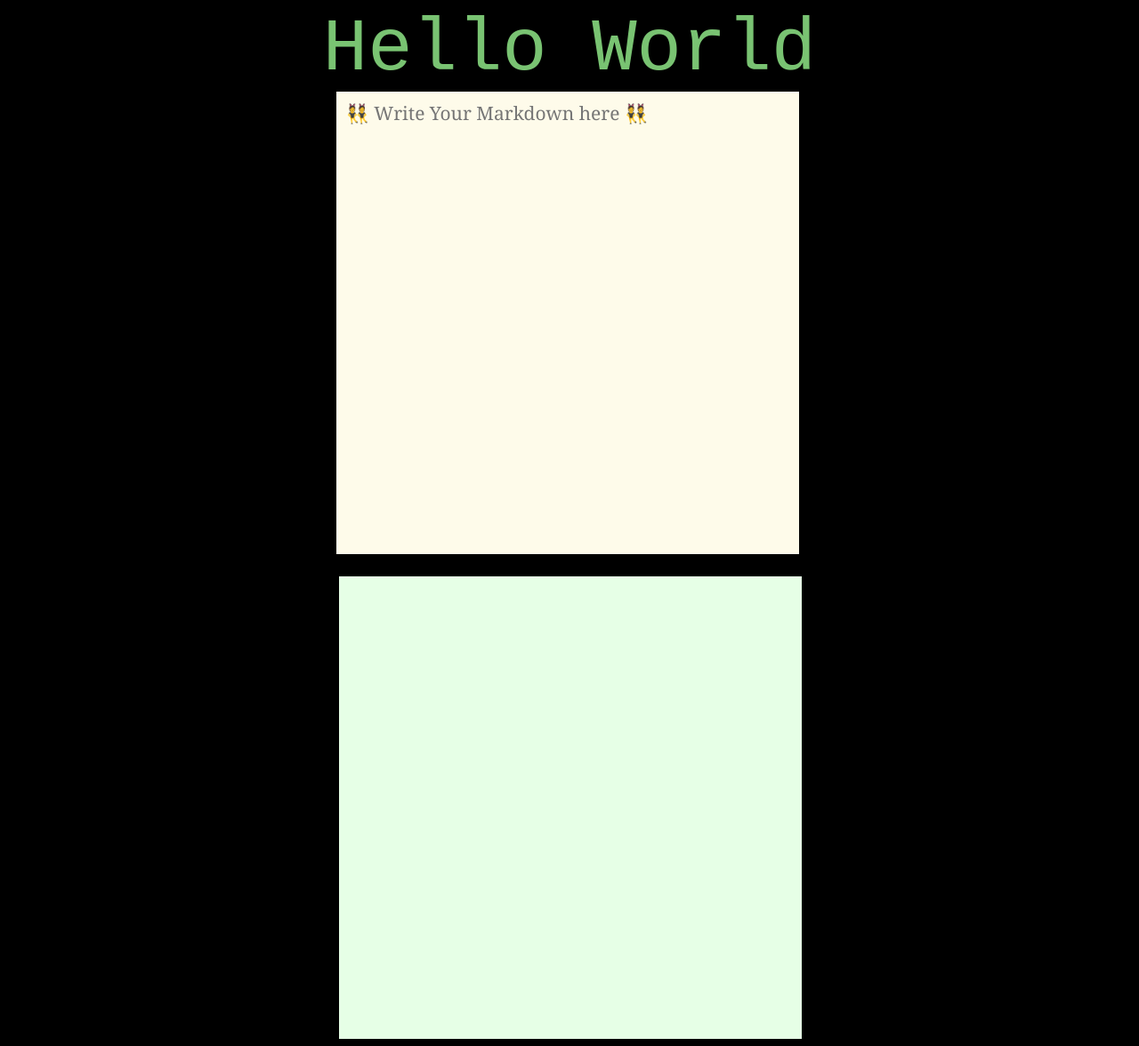
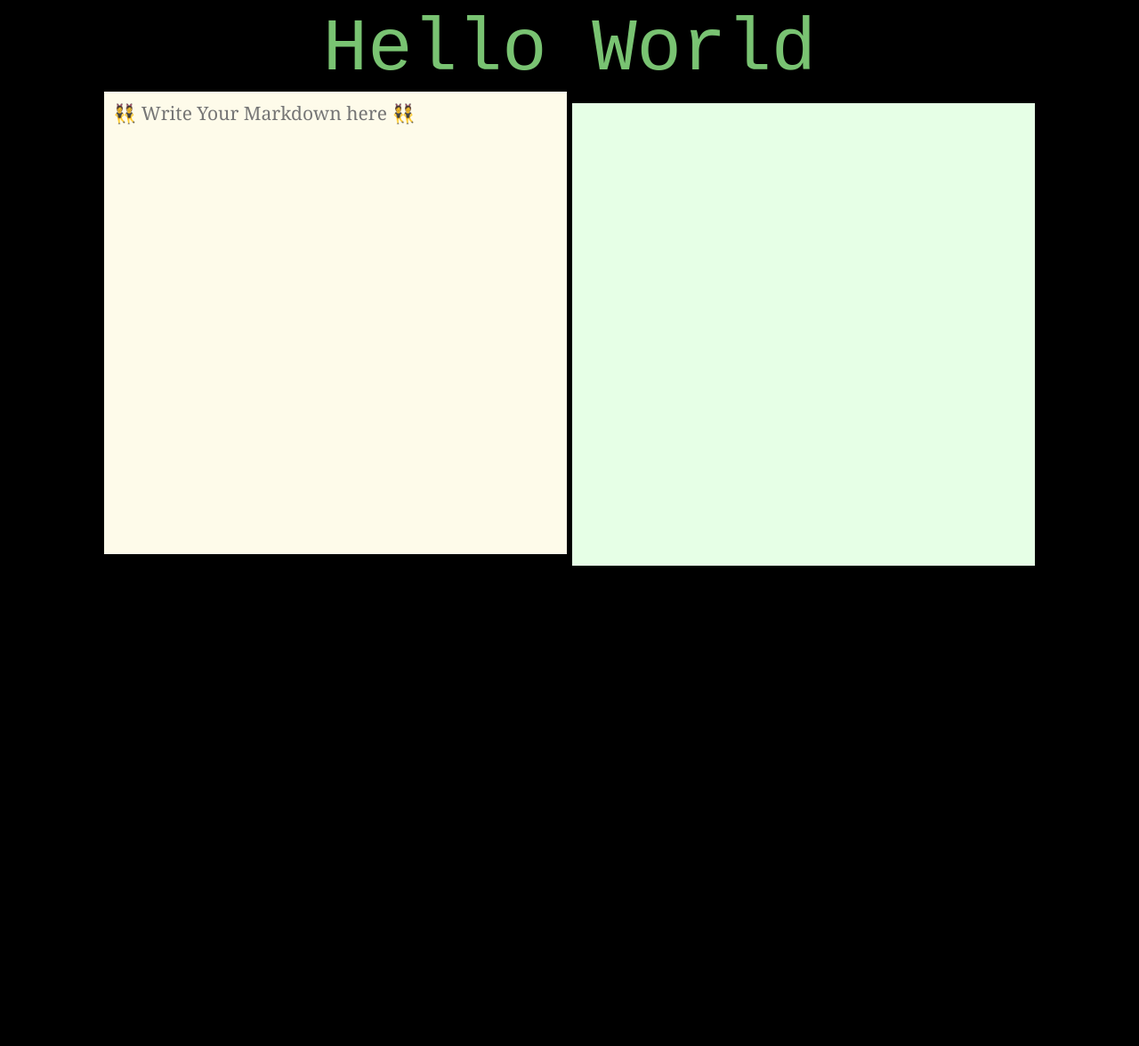
Before and after one commit to nuoxoxo/interview_react_confirmation_component, a React (Vite) app: page / in a window 1280 px wide. Shown: the whole page at 89% size. After the commit the page ends 800 px from the top, so only its background shows below. Built offline with nearby package versions, Linux system fonts and the light colour scheme.

Commit message:
MDP : cut all bootstrap dependencies

```diff
--- a/src/App.scss
+++ b/src/App.scss
@@ -1,23 +1,30 @@
 $BGColor: #000000;
-$TextColor: #a00606;
+$TextColor: #ffffff;
+$InputColor: #FEFBEA;
+$InputColor: #FEFBEA;
 $Size-1: 42px;
 $Size-2: 84px;
 $Font-1: monospace, "Courier New", "Lucida Console", Courier;
 
+body {
+  background-color: $BGColor;
+}
 
-body {
+.mdp-body {
 
   font-family: $Font-1;
   font-size: $Size-2;
   color: $TextColor;
-  background-color: $BGColor;
   display: flex;
-  flex-direction: column;
+  flex-direction: row;
   align-items: center;
   justify-content: center;
 }
 
-.container {
+.container-row {
+  font-family: $Font-1;
+  font-size: $Size-2;
+  color: $TextColor;
   display: flex;
   flex-direction: row;
   align-items: center;
@@ -36,3 +43,26 @@ textarea {
 
   resize: none;
 }
+
+.input {
+  width: 500px;
+  height: 500px;
+  background-color: #FEFBEA;
+  margin-left: auto;
+  margin-right: 3px;
+  padding: 10px;
+  font-family: Georgia;
+  font-size: 21px;
+}
+
+.output {
+  width: 500px;
+  height: 500px;
+  background-color: #E6FFE6;
+  // background-color: $BGColor;
+  margin-left: 3px;
+  margin-right: auto;
+  padding: 10px;
+  font-family: Georgia;
+  font-size: 21px;
+}
--- a/src/App.tsx
+++ b/src/App.tsx
@@ -1,38 +1,13 @@
-import { useState, CSSProperties } from "react"
-import { GetRandomColor } from "./Helpers"
+import { useState, CSSProperties } from "react";
+import { GetRandomColor } from "./Helpers";
 // import Badge from "react-bootstrap/Badge"
-import { marked } from "marked"
+import { marked } from "marked";
 
-import { BrowserRouter, Routes, Route } from "react-router-dom"
+import { BrowserRouter, Routes, Route } from "react-router-dom";
 
 function App() {
-  // const [textColor, setTextColor] = useState(GetRandomColor())
-  const [markdown, setMarkdown] = useState("")
-
-  const textColor: string = GetRandomColor()
-
-  const inputStyle: CSSProperties = {
-    width: "500px",
-    height: "500px",
-    backgroundColor: "#FEFBEA",
-    marginLeft: "auto",
-    marginRight: "3px",
-    padding: "10px",
-    fontFamily: "Georgia",
-    fontSize: "21px",
-  }
-
-  const outputStyle: CSSProperties = {
-    width: "500px",
-    height: "500px",
-    backgroundColor: "#E6FFE6",
-    marginLeft: "3px",
-    marginRight: "auto",
-    padding: "10px",
-    fontFamily: "Georgia",
-    fontSize: "21px",
-    textAlign: "left",
-  }
+  const [textColor] = useState(GetRandomColor())
+  const [markdown, setMarkdown] = useState('')
 
   return (
     <BrowserRouter basename={import.meta.env.DEV ? "/" : "/coughing/"}>
@@ -41,46 +16,25 @@ function App() {
           path="/"
           element={
             <>
-              <div className="container">
+              <div className="container-row">
                 <span style={{ color: textColor }}>Hello</span>
                 &nbsp;<span style={{ color: textColor }}>World</span>
               </div>
 
-              <div className="container">
-                <div className="row mt-4">
-                  <div className="col-md-6">
-                    <div className="col text-center">
-                      {/* <h4><Badge className="text-align-center" variant="secondary">Input</Badge></h4> */}
-                      <div className="mark-input">
-                        <textarea
-                          className="input"
-                          style={inputStyle}
+              <div className="mdp-body">
+                <div className="left">
+                  <textarea className="input"
                     value={markdown}
                     onChange={(e) => {
-                            setMarkdown(e.target.value)
+                      setMarkdown(e.target.value);
                     }}
                     placeholder="👯 Write Your Markdown here 👯"
-                        >
-                          {/* { console.log(markdown) } */}
-                        </textarea>
+                  ></textarea>
                 </div>
-                    </div>
-                  </div>
-
-                  <div className="col-md-6">
-                    <div className="col">
-                      {/* <h4><Badge className="text-align-center" variant="secondary">Preview</Badge></h4> */}
-                      <div className="mark-output">
-                        <div
-                          className="output"
-                          style={outputStyle}
-                          dangerouslySetInnerHTML={{
-                            __html: marked(markdown),
-                          }}
+                <div className="right">
+                  <div className='output'
+                    dangerouslySetInnerHTML={{ __html: marked(markdown),}}
                   ></div>
-                      </div>
-                    </div>
-                  </div>
                 </div>
               </div>
             </>
@@ -89,7 +43,7 @@ function App() {
         <Route path="/about" element={<div>About</div>} />
       </Routes>
     </BrowserRouter>
-  )
+  );
 }
 
-export default App
+export default App;
```
Lines whose indentation alone changed are shown as unchanged.
